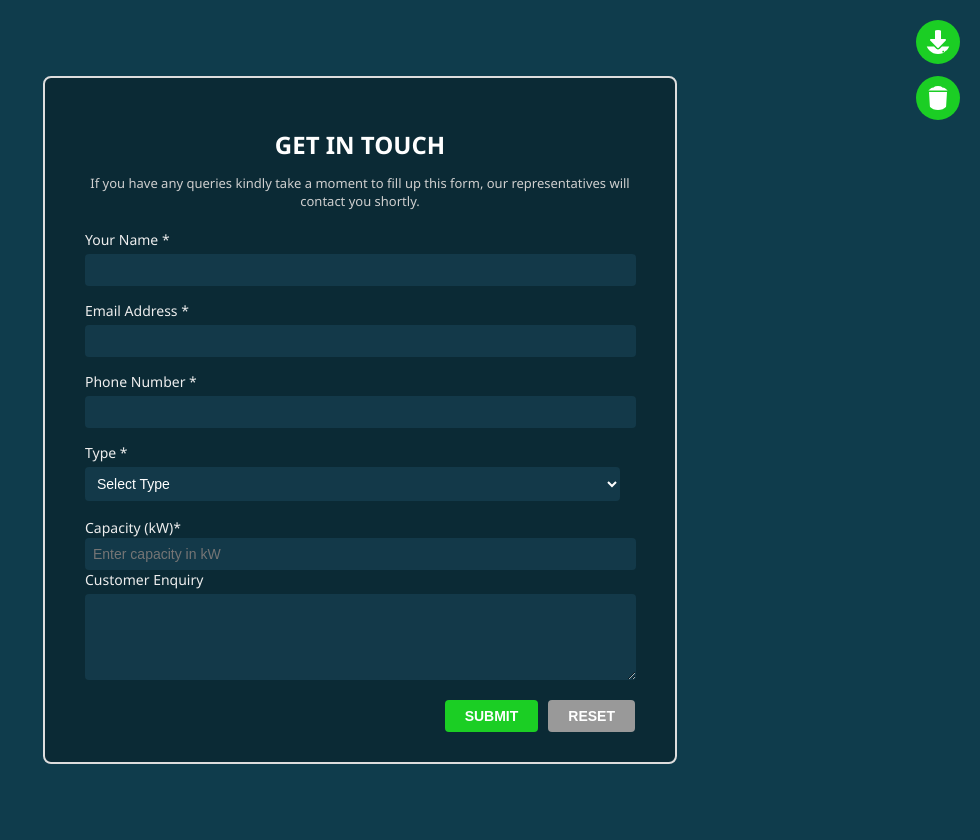
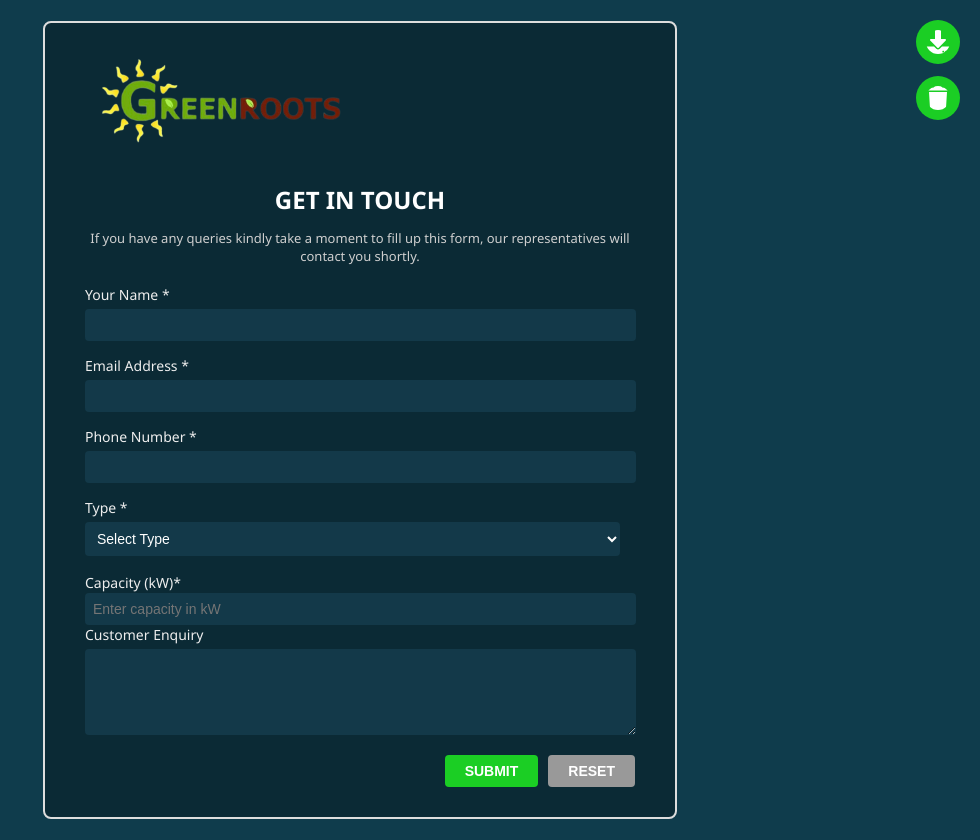
Before and after one commit to kratiarora03/enquiry, a React (Create React App) app: page / in a window 1280 px wide. Shown: the top 840 px of the page, without its empty margins (300-1280 px from the left). Built offline with nearby package versions, Linux system fonts and the light colour scheme.

Commit message:
added logo

```diff
--- a/src/App.css
+++ b/src/App.css
@@ -131,3 +131,15 @@ textarea {
 .icon-btn:hover {
   background: #1bce24;
 }
+
+
+.form-logo {
+  text-align: left;
+  /* margin-bottom: 15px; */
+  margin-top: 0px;
+}
+
+.form-logo img {
+  max-width: 272px; /* adjust size */
+  height: auto;
+}
--- a/src/App.js
+++ b/src/App.js
@@ -4,6 +4,7 @@ import { Document, Packer, Paragraph, TextRun } from "docx";
 import { saveAs } from "file-saver";
 import { FaDownload, FaTrash } from "react-icons/fa"; // ⬅️ icons
 import "./App.css";
+import logo from "./assets/image.png";
 
 function App() {
   const [formData, setFormData] = useState({
@@ -144,6 +145,9 @@ function App() {
       </div>
 
       <div className="form-box">
+  <div className="form-logo">
+    <img src={logo} alt="Company Logo" />
+  </div>
         <h2 className="form-title">GET IN TOUCH</h2>
         <p className="form-subtitle">
           If you have any queries kindly take a moment to fill up this form, our
```
Also changed, not shown: src/assets/image.png (added).
